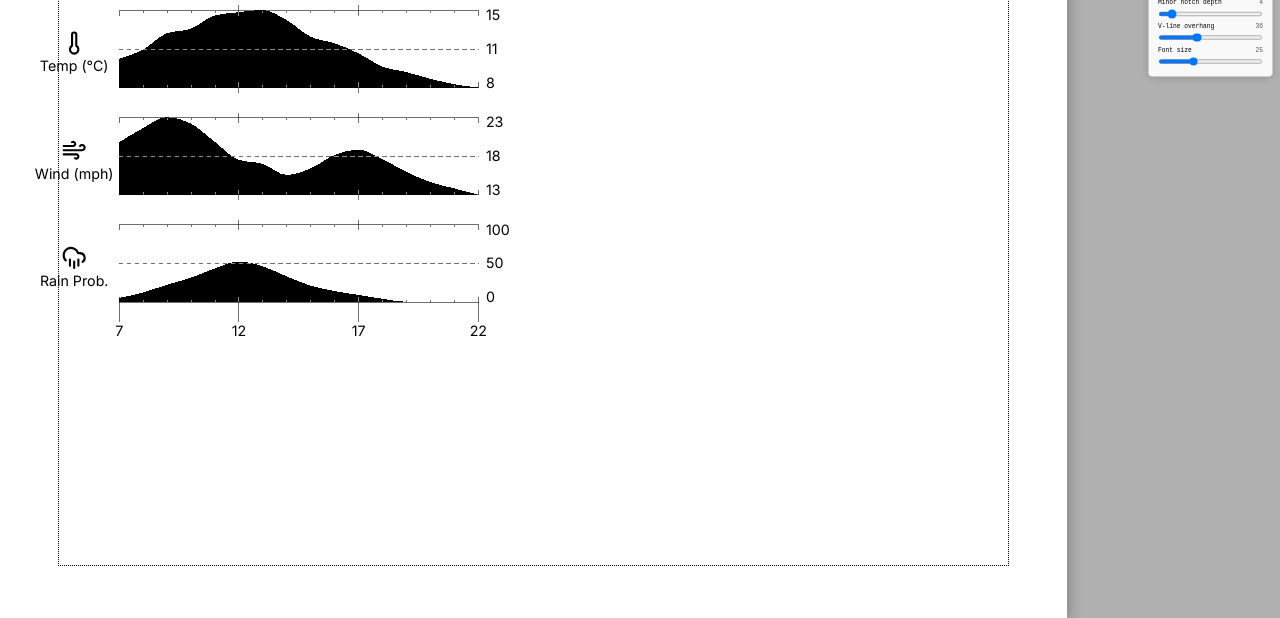
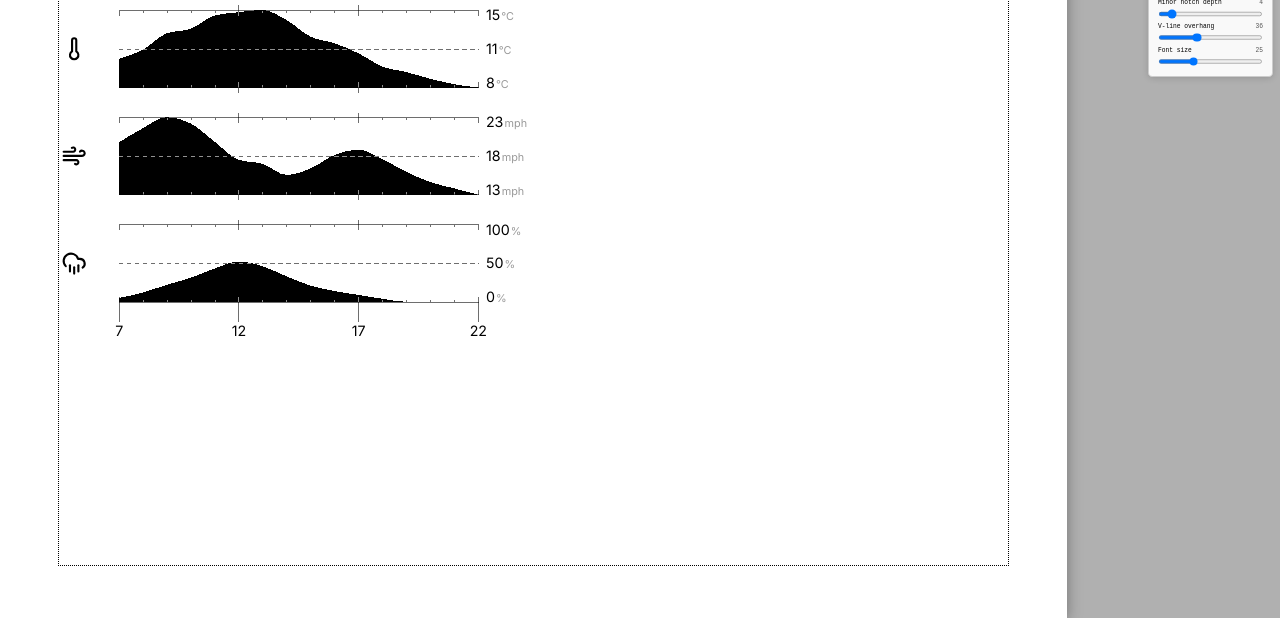
Before and after one commit to owenoclee/trmnl-dash, a plain HTML site: page dashboard.html in a window 1280 px wide. Shown: the part 182-800 px from the top of the page. Drawn offline with nearby package versions, Linux system fonts and the light colour scheme.

Commit message:
feat: drop chart row labels, add unit suffix to y-axis values
Icons only on the left — no text label below them. Y-axis values now
show the unit (°C, mph, %) as a smaller (76%) gray tspan so the context
is clear without adding visual weight.

```diff
--- a/dashboard.html
+++ b/dashboard.html
@@ -206,9 +206,9 @@ body.debug .page::before { display: block; }
       .style('display', 'block').style('overflow', 'visible');
 
     const series = [
-      { data: sliceDay(DATA.hourlyTemp),   unit: '°C',  icon: 'therm', label: 'Temp (°C)'  },
-      { data: sliceDay(DATA.hourlyWind),   unit: ' mph', icon: 'wind',  label: 'Wind (mph)' },
-      { data: sliceDay(DATA.hourlyPrecip), unit: '%',   icon: 'rain', yMin: 0, yMax: 100, label: 'Rain Prob.' },
+      { data: sliceDay(DATA.hourlyTemp),   unit: '°C',  icon: 'therm'                  },
+      { data: sliceDay(DATA.hourlyWind),   unit: 'mph', icon: 'wind'                   },
+      { data: sliceDay(DATA.hourlyPrecip), unit: '%',   icon: 'rain', yMin: 0, yMax: 100 },
     ];
 
     // Pre-compute scales for each series (needed across passes)
@@ -268,7 +268,7 @@ body.debug .page::before { display: block; }
     });
 
     // Pass 3 — h-lines, labels, icons (on top of blend-mode ticks, covering intersection artifacts)
-    series.forEach(({ unit, icon, label }, ci) => {
+    series.forEach(({ unit, icon }, ci) => {
       const { cy, dMin, dMax } = scales[ci];
 
       [0, 0.5, 1].forEach(frac => {
@@ -287,24 +287,20 @@ body.debug .page::before { display: block; }
 
       const lx   = chartX0 + chartW + labelGap;
       const capH = labelFs * 0.72;
+      const unitFs = Math.round(labelFs * 0.76);
       [
         { val: dMax,              y: cy + capH                   },
         { val: (dMin + dMax) / 2, y: cy + chartH / 2 + capH / 2 },
         { val: dMin,              y: cy + chartH                  },
       ].forEach(({ val, y }) => {
-        svg.append('text').attr('x', lx).attr('y', y)
+        const t = svg.append('text').attr('x', lx).attr('y', y)
           .attr('text-anchor', 'start').attr('dominant-baseline', 'auto')
-          .attr('font-size', labelFs).attr('font-family', FONT)
-          .text(Math.round(val));
+          .attr('font-family', FONT);
+        t.append('tspan').attr('font-size', labelFs).text(Math.round(val));
+        t.append('tspan').attr('font-size', unitFs).attr('fill', '#999').attr('dx', 2).text(unit);
       });
 
-      const iconHalf = ICON_COL * 0.78 / 2;
-      const iconY = cy + chartH / 2 - 10;
-      drawIcon(svg, icon, ICON_COL / 2, iconY);
-      svg.append('text')
-        .attr('x', ICON_COL / 2).attr('y', iconY + iconHalf + 8)
-        .attr('text-anchor', 'middle').attr('dominant-baseline', 'hanging')
-        .attr('font-size', labelFs).attr('font-family', FONT).text(label);
+      drawIcon(svg, icon, ICON_COL / 2, cy + chartH / 2);
     });
   }
 
```
